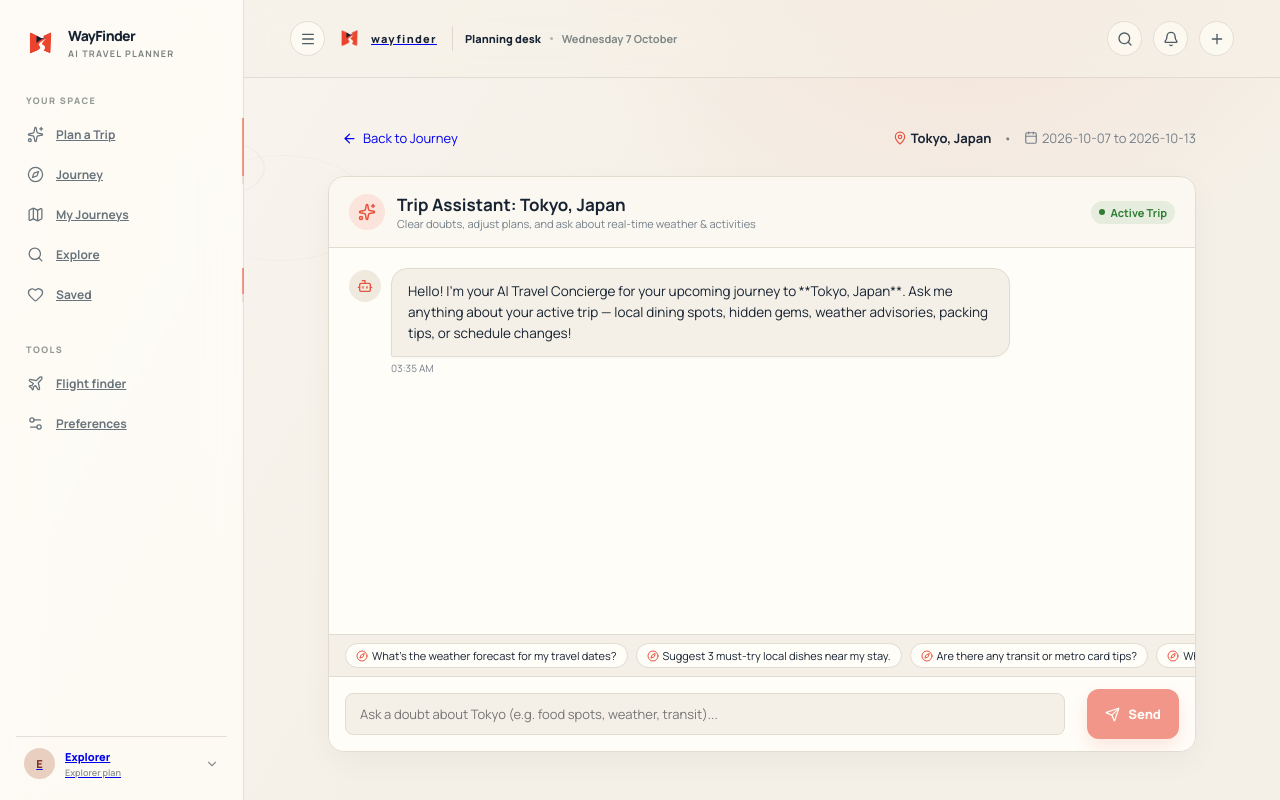
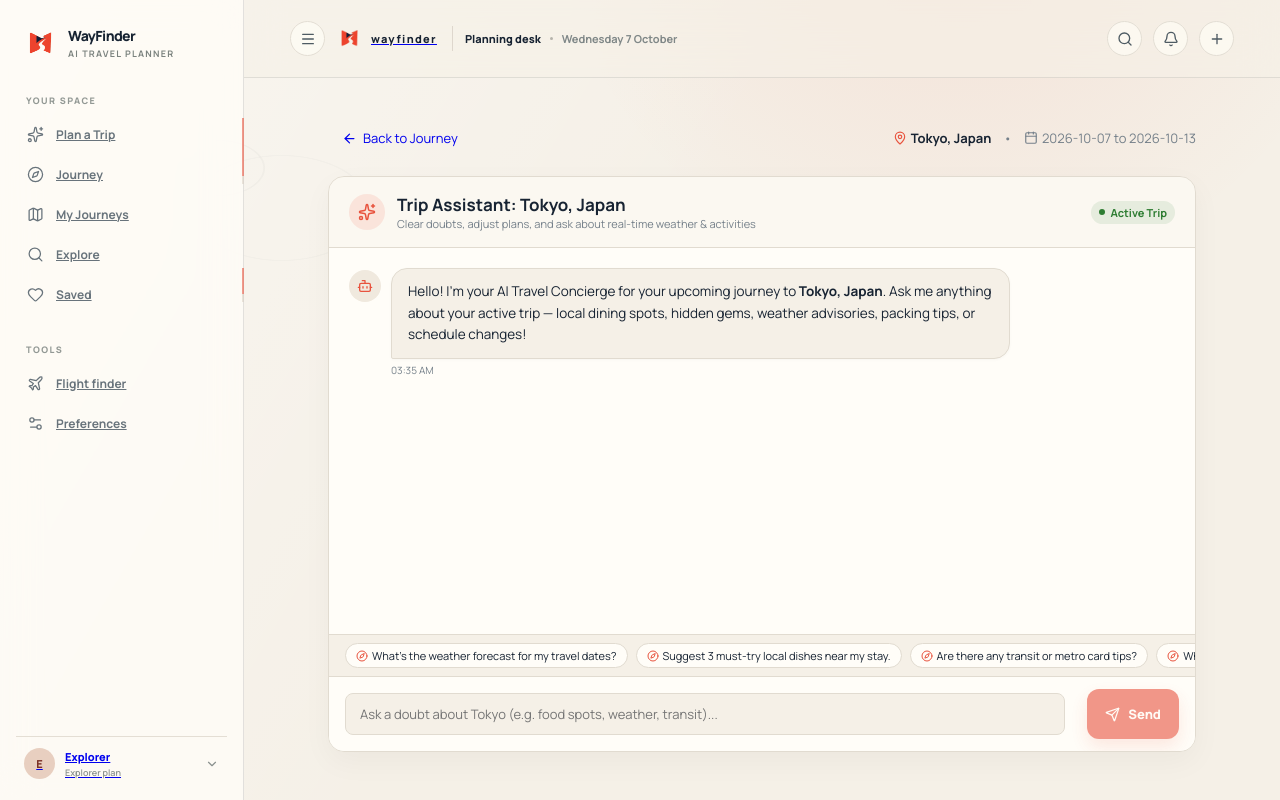
Before and after one commit to Afsar-D/ai-travel-concierge, a React (Vite) app in the folder frontend/: page /chat in a window 1280 px wide. Built offline with nearby package versions, Linux system fonts and the light colour scheme.

Commit message:
fixed the issue with the chat and text format

```diff
--- a/frontend/package.json
+++ b/frontend/package.json
@@ -13,6 +13,7 @@
     "lucide-react": "^1.34.0",
     "react": "^19.2.8",
     "react-dom": "^19.2.8",
+    "react-markdown": "^10.1.0",
     "react-router-dom": "^7.18.3",
     "sonner": "^2.0.8"
   },
--- a/frontend/src/index.css
+++ b/frontend/src/index.css
@@ -20,6 +20,15 @@
   --input: #e1dbd0;
   --ring: #e8533e;
 }
+
+.chat-markdown p { margin: 0 0 8px 0; }
+.chat-markdown p:last-child { margin-bottom: 0; }
+.chat-markdown ul, .chat-markdown ol { margin: 4px 0 8px 18px; padding: 0; }
+.chat-markdown li { margin-bottom: 4px; }
+.chat-markdown h1, .chat-markdown h2, .chat-markdown h3, .chat-markdown h4 { margin: 12px 0 6px 0; font-weight: 700; }
+.chat-markdown h1:first-child, .chat-markdown h2:first-child, .chat-markdown h3:first-child { margin-top: 0; }
+.chat-markdown strong { font-weight: 700; }
+
 
 * { box-sizing: border-box; }
 
--- a/frontend/src/pages/ChatPage.jsx
+++ b/frontend/src/pages/ChatPage.jsx
@@ -14,6 +14,7 @@ import {
   MessageSquare
 } from "lucide-react";
 import { sendChatMessage } from "../lib/api";
+import ReactMarkdown from "react-markdown";
 
 export default function ChatPage() {
   const location = useLocation();
@@ -249,12 +250,17 @@ export default function ChatPage() {
                       color: isUser ? "#ffffff" : "var(--foreground)",
                       border: isUser ? "none" : "1px solid var(--border)",
                       fontSize: 13.5,
-                      lineHeight: 1.55,
-                      whiteSpace: "pre-wrap",
+                      lineHeight: 1.6,
                       boxShadow: "0 1px 3px rgba(0,0,0,0.03)",
                     }}
                   >
-                    {m.text}
+                    {isUser ? (
+                      <div style={{ whiteSpace: "pre-wrap" }}>{m.text}</div>
+                    ) : (
+                      <div className="chat-markdown">
+                        <ReactMarkdown>{m.text}</ReactMarkdown>
+                      </div>
+                    )}
                   </div>
                   <span
                     style={{
```
Also changed, not shown: 1 other file (tests, documents, lock files or other folders).
